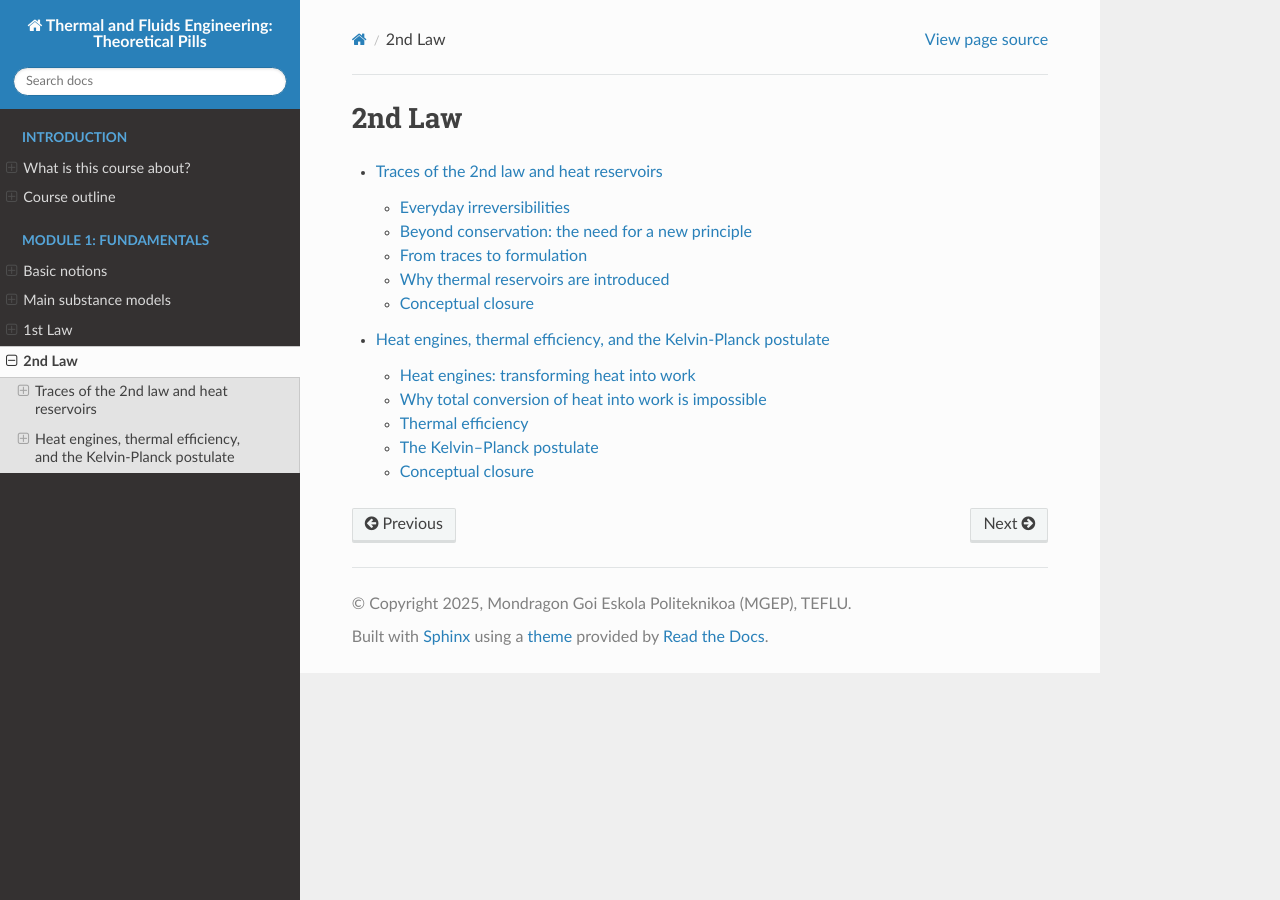
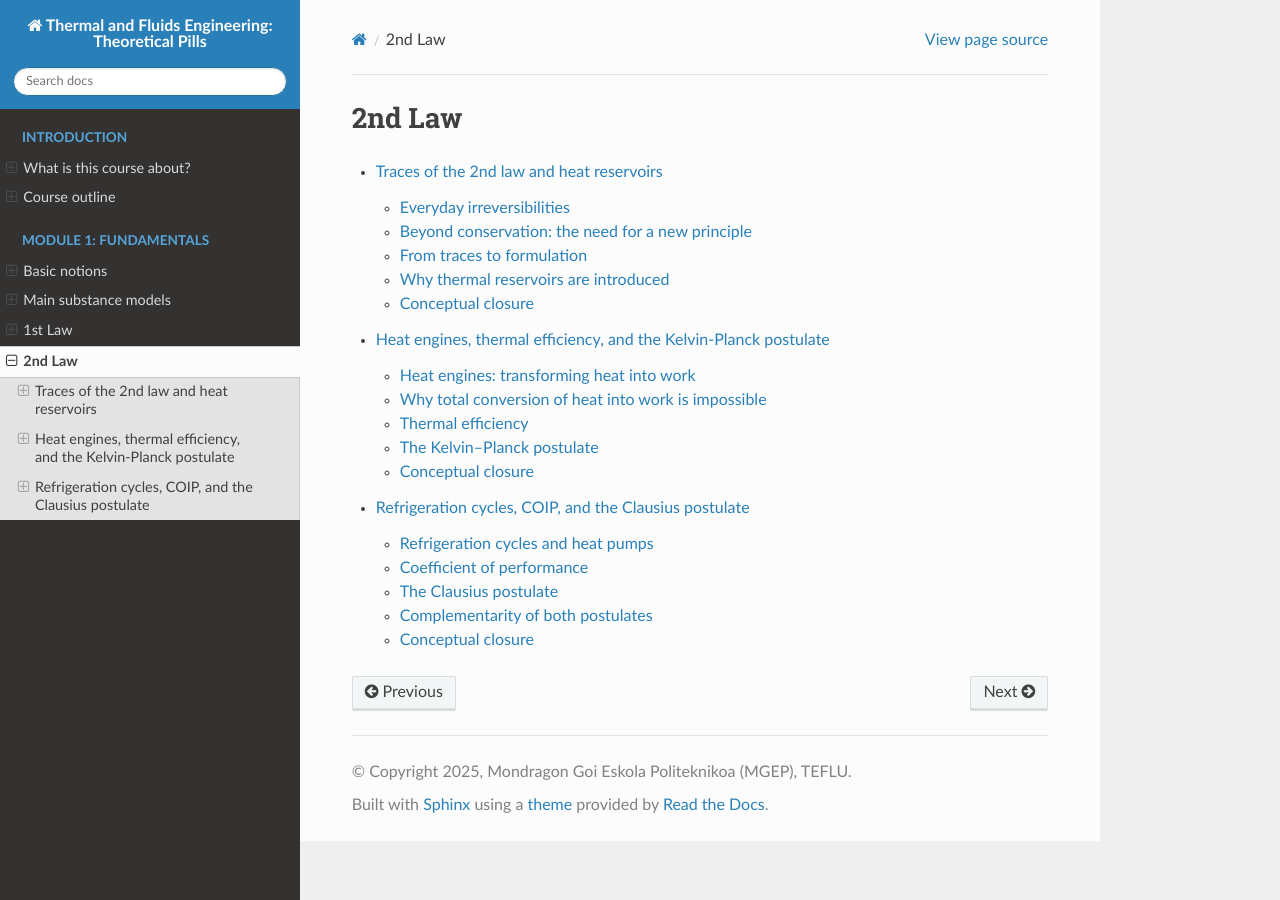
Before and after one commit to azarketa/Thermodynamics-theoretical-pills, a Sphinx documentation site: the page built from source/04_2nd_law.rst, in a window 1280 px wide. Built offline with Sphinx 7.4.7 and the Read the Docs theme 3.1.0, drawn with Linux system fonts in a browser that asks for light colours; some of the changed lines change nothing that is shown.

Commit message:
Files updated

```diff
--- a/source/04_2nd_law.rst
+++ b/source/04_2nd_law.rst
@@ -7,3 +7,4 @@
 
    Traces of the 2nd law and heat reservoirs <14_Traces_of_2nd_law_heat_reservoirs>
    Heat engines, thermal efficiency, and the Kelvin-Planck postulate <15_Heat_engines_thermal_efficiency_and_Kelvin_Planck_postulate>
+   Refrigeration cycles, COIP, and the Clausius postulate <16_Refrigeration_cycles_COP_and_Clausius_postulate>
--- /dev/null
+++ b/source/16_Refrigeration_cycles_COP_and_Clausius_postulate.md
@@ -0,0 +1,156 @@
+(sec_refrigeration_cycles_COP_clausius)=
+## Refrigeration cycles, COP, and the Clausius postulate
+
+The $2^{\text{nd}}$ law shows that **heat engines** can convert only part of the heat they receive into work, rejecting the remainder to a cooler reservoir.
+If this principle is **reversed**, we obtain devices that use external work to make heat flow *against* its natural direction — from a colder region to a warmer one.
+Such **refrigeration systems** and **heat pumps** embody the complementary operation of heat engines: they do not produce work from heat, but **consume work** to drive a non-spontaneous heat transfer.
+
+---
+
+(subsec_refrigeration_cycles_definition)=
+### Refrigeration cycles and heat pumps
+
+A **reversed heat-engine cycle** forms the basis of both refrigerators and heat pumps.
+Their operation can be summarized as follows:
+
+1. **Heat extraction:** the device absorbs heat $Q_L$ from a **low-temperature region**.
+2. **Work input:** an external work $W_{\text{net,in}}$ is supplied (by a compressor or motor).
+3. **Heat rejection:** the device expels heat $Q_H$ to a **high-temperature region**.
+4. **Cyclic operation:** the working fluid returns to its initial state at the end of each cycle.
+
+The two devices differ only in purpose:
+
+* a **refrigerator** removes heat from a low-temperature space,
+* a **heat pump** delivers heat to a warm space.
+
+:::{admonition} Important: reversed-direction operation
+:class: warning
+
+While a **heat engine** converts part of the natural heat flow (hot → cold) into work,
+a **reversed heat engine** consumes work to make heat flow **cold → hot**.
+This constitutes the essential difference between both classes of cyclic devices.
+
+:::
+
+---
+
+(subsec_COP_definition)=
+### Coefficient of performance
+
+The **coefficient of performance $(\text{COP})$** plays for refrigeration devices the same conceptual role that **efficiency** plays for heat engines: it measures the ratio between the **useful effect obtained** and the **energy required** to achieve it.
+
+However, while a heat engine produces work and thus its useful output is the *net work delivered* ($W_{\text{net,out}}$), a **reversed device** (refrigerator or heat pump) **consumes** work. In heat engines, multiple work interactions may occur within the cycle, so the **net work output** $W_{\text{net,out}}$ represents their overall balance. Reversed cycles usually involve a **single dominant work input** (e.g., compressor power), so it is denoted simply as $W_{\text{in}}$.
+
+* **Refrigeration cycle:**
+
+    For a **refrigerator**, the useful effect is the **heat absorbed** from the low-temperature region ($Q_L$). From the **energy balance** of a reversed cycle:
+
+    (eq_energy_balance_reversed_cycle)=
+    $$
+    Q_H = Q_L + W_{\text{in}},
+    \qquad \text{so that} \qquad W_{\text{in}} = Q_H - Q_L.
+    $$
+
+    By definition:
+
+    (eq_COP_refrigerator)=
+    $$
+    \text{COP}_{\text{R}} = \frac{Q_L}{W_{\text{in}}} = \frac{Q_L}{Q_H - Q_L} \implies \boxed{\text{COP}_{\text{R}} = \frac{1}{Q_H/Q_L - 1}} \ .
+    $$
+
+* **Heat pump cycle:**
+
+    For a **heat pump**, the useful effect is the **heat delivered** to the high-temperature region ($Q_H$). Following the same reasoning as before:
+
+    (eq_COP_heatpump)=
+    $$
+    \text{COP}_{\text{HP}} = \frac{Q_H}{W_{\text{in}}} = \frac{Q_H}{Q_H - Q_L} \implies \boxed{\text{COP}_{\text{HP}} = \frac{1}{1 - Q_L/Q_H}} \ .
+    $$
+
+Both $\text{COP}$ values can be shown to be related:
+
+$$
+\text{COP}_{\text{HP}}=\frac{Q_H}{Q_H-Q_L} = \frac{Q_L}{Q_H-Q_L} + 1 = \text{COP}_{\text{R}} + 1 \implies \boxed{\text{COP}_{\text{HP}} = \text{COP}_{\text{R}} + 1} \ .
+$$
+
+:::{admonition} Important: physical interpretation of COP values
+:class: warning
+
+The **coefficient of performance** follows the *same conceptual logic* as **efficiency**: both express a **ratio between what is obtained and what it costs** to obtain it. In the case of the $\text{COP}$, such a ratio expresses how much heat transfer is achieved per unit of work supplied:
+
+* $\text{COP} > 1$ — the **normal condition** for practical devices.
+  It means that each unit of input work transfers *more than one unit* of heat between reservoirs.
+  For example, $\text{COP}_{\text{R}} = 4$ implies that $1$ unit of electrical work removes $4$ units of heat from the cold space — three units coming from the transferred heat and one from the work itself.
+
+* $\text{COP} = 1$ — the limiting case where the system merely **converts work into an equal amount of heat transfer**; it no longer provides an energetic advantage.
+
+* $\text{COP} < 1$ — indicates an **inefficient or defective process**, where more work is consumed than the amount of heat transferred; the device would no longer be practical as a refrigerator or heat pump.
+
+In contrast to the efficiency of heat engines (bounded by 1), the $\text{COP}$ can exceed unity because refrigeration and heat-pump systems **do not create energy** — they **redistribute** it, using mechanical work as a facilitator of heat transfer.
+:::
+
+---
+
+(subsec_clausius_postulate)=
+### The Clausius postulate
+
+Refrigeration cycles rely on **forcing heat to move from cold to hot**, a process that can occur only if **external work** is supplied.
+This restriction is expressed by the **Clausius postulate**, the complementary formulation of the $2^{\text{nd}}$ law:
+
+:::{epigraph}
+No cyclic process can transfer heat from a colder body to a hotter body without consuming external work.
+:::
+
+The Clausius postulate conveys the same physical limitation as the **Kelvin–Planck** statement but viewed from the opposite perspective:
+the latter forbids total conversion of heat into work, while the former forbids spontaneous heat transfer from cold to hot.
+
+---
+
+(subsec_complementarity_postulates)=
+### Complementarity of both postulates
+
+The **Kelvin–Planck** and **Clausius** formulations describe the same fundamental constraint on cyclic processes: one concerns **work production**, the other **heat transfer**.
+Their equivalence can be shown through the following reasoning.
+
+Assume a **heat engine** capable of violating the Kelvin–Planck postulate, converting all absorbed heat $Q_H$ entirely into work ($Q_L = 0$).
+If this work drives a **refrigeration cycle** operating between the same two reservoirs, that cycle would absorb $Q_L$ from the cold reservoir and expel $Q_H + Q_L$ to the hot one.
+The overall effect would be a **net transfer of $Q_L$ from cold to hot without any external work** — a direct violation of the **Clausius postulate**.
+The inverse argument leads to the same conclusion, proving that both postulates are **logically equivalent** and impose identical restrictions on thermodynamic cycles.
+
+:::{admonition} Important: summary of postulate complementarity
+:class: warning
+
+| **Aspect**                | **Kelvin–Planck (Heat engines)**              | **Clausius (Refrigerators / Heat pumps)**                                                 |
+| :------------------------ | :-------------------------------------------- | :---------------------------------------------------------------------------------------- |
+| **Cycle type**            | Direct (produces work)                        | Reversed (consumes work)                                                                  |
+| **Heat flow**             | Natural: hot → cold                           | Forced: cold → hot                                                                        |
+| **Work interaction**      | Output ($W_{\text{net,out}}$)                 | Input ($W_{\text{in}}$)                                                               |
+| **Performance measure**   | $\eta_{\text{th.}} = 1 - Q_L/Q_H$             | $\text{COP}_{\text{R}} = Q_L/W_{\text{in}}$, $\text{COP}_{\text{HP}} = Q_H/W_{\text{in}}$ |
+| **Limitation**            | Total conversion of heat into work impossible | Heat cannot move from cold to hot without work                                            |
+| **Energetic requirement** | Part of heat must be rejected                 | External work must be supplied                                                            |
+| **Physical meaning**      | Directionality of energy degradation          | Directionality of energy recovery                                                         |
+
+:::
+
+Both postulates express a single truth: **no cyclic process can occur without an energetic cost**.
+For heat engines, this cost is the **unavoidable heat rejection**; for refrigeration cycles, it is the **work input** needed to reverse heat flow.
+Together they reveal an inherent **asymmetry of energy transformation** — work can always degrade into heat, but reversing that transformation demands compensation.
+
+This equivalence sets the stage for the next fundamental question:
+
+:::{epigraph}
+**What is the maximum performance attainable by a thermodynamic cycle that still satisfies the $2^{\text{nd}}$ law?**
+:::
+
+Answering it requires distinguishing between **reversible** and **irreversible** processes.
+
+---
+
+(subsec_conceptual_closure_refrigeration)=
+### Conceptual closure
+
+* **Refrigerators** and **heat pumps** are reversed heat engines that use work to move heat *against* its natural direction.
+* Their performance is measured through the **coefficient of performance (COP)** — the useful heat transfer achieved per unit of supplied work.
+* The **Clausius postulate** states that such a reversed transfer cannot occur spontaneously.
+* The **Kelvin–Planck** and **Clausius** statements are complementary expressions of the same $2^{\text{nd}}$-law restriction.
+* Together, they define the **directionality and limits** of all cyclic energy transformations: every process carries an energetic cost, and perfect conversion remains physically unattainable.
```
